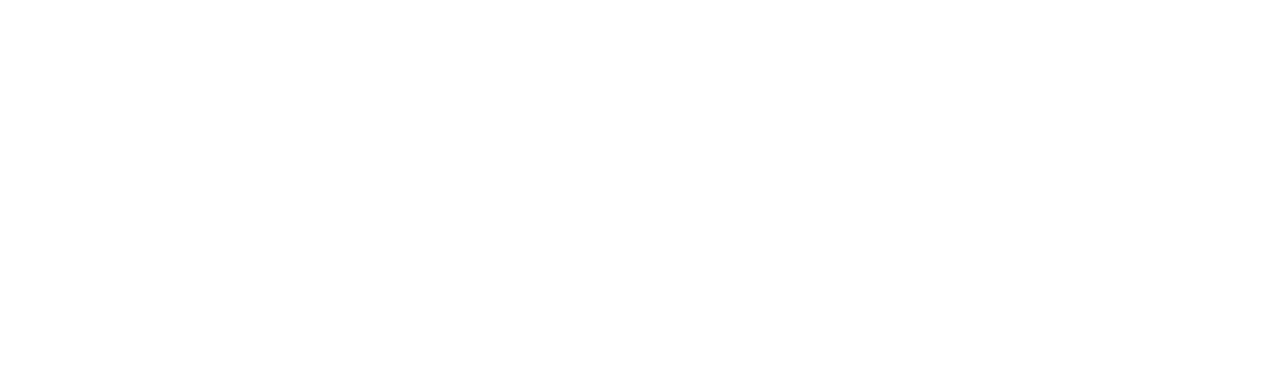
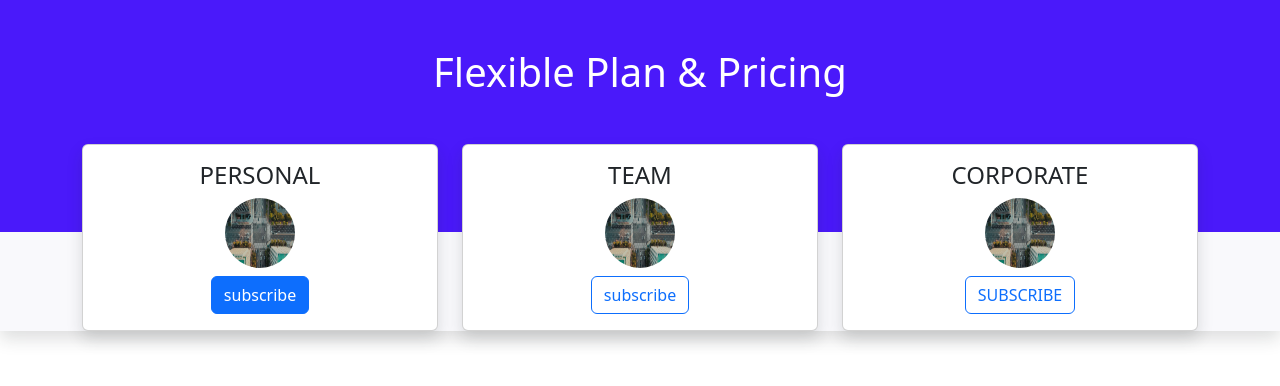
Before and after one commit to Pankaj-Str/khojo24, a plain HTML site: page Service.html in a window 1280 px wide. Drawn offline with Linux system fonts and the light colour scheme.

Commit message:
update service page

```diff
--- a/Service.html
+++ b/Service.html
@@ -1,14 +1,71 @@
 <!DOCTYPE html>
 <html lang="en">
+
 <head>
     <meta charset="UTF-8">
     <meta http-equiv="X-UA-Compatible" content="IE=edge">
     <meta name="viewport" content="width=device-width, initial-scale=1.0">
     <title>Document</title>
-    <link href="assets/bootstrap/css/bootstrap.min.css" rel="stylesheet" integrity="sha384-GLhlTQ8iRABdZLl6O3oVMWSktQOp6b7In1Zl3/Jr59b6EGGoI1aFkw7cmDA6j6gD" crossorigin="anonymous">
-    <script src="assets/bootstrap/js/bootstrap.bundle.min.js" integrity="sha384-w76AqPfDkMBDXo30jS1Sgez6pr3x5MlQ1ZAGC+nuZB+EYdgRZgiwxhTBTkF7CXvN" crossorigin="anonymous"></script>
-</head>
+    <link href="assets/bootstrap/css/bootstrap.min.css" rel="stylesheet"
+        integrity="sha384-GLhlTQ8iRABdZLl6O3oVMWSktQOp6b7In1Zl3/Jr59b6EGGoI1aFkw7cmDA6j6gD"
+         crossorigin="anonymous">
+    <script src="assets/bootstrap/js/bootstrap.bundle.min.js"
+        integrity="sha384-w76AqPfDkMBDXo30jS1Sgez6pr3x5MlQ1ZAGC+nuZB+EYdgRZgiwxhTBTkF7CXvN"
+        crossorigin="anonymous"></script>
+
+ </head>
+
 <body>
 
+    <div class=" container-fluid main-section shadow" style="background: linear-gradient(#4a19fa 70%,
+     #f9f9fc 30%);">
+
+        <div class="container text-center mt-0 ">
+            <div class="mb-5">
+            <h1 class=" text-white text-capitalize pt-5">flexible plan & pricing </h1>
+            <p class=" text-white">
+
+            </p>
+        </div>
+            <div class="row">
+
+                <div class="col-md-4 col-sm-4">
+                    <div class="card shadow">
+                        <div class="card-body">
+                            <h4 class="card-title text-uppercase">personal</h4>
+                            <img src="./assets/img/bg-mobile-fallback.jpg" class="card-img
+                            rounded-circle mb-2  " alt="..." style="width: 70px; height: 70px;"><br>
+
+                            <a href="#" class="btn btn-outline-primary active  text-
+                             uppercase">subscribe</a>
+                        </div>
+                    </div>
+                </div>
+                <div class="col-md-4 col-sm-4">
+                    <div class="card shadow ">
+                        <div class="card-body">
+                            <h4 class="card-title text-uppercase">team</h4>
+                            <img src="./assets/img/bg-mobile-fallback.jpg" class="card-img
+                             rounded-circle mb-2" alt="..." style="width: 70px; height: 70px;"><br>
+                            <a href="#" class="btn btn-outline-primary   text-
+                              uppercase">subscribe</a>
+
+                        </div>
+                    </div>
+                </div>
+                <div class="col-md-4 col-sm-4">
+                    <div class="card shadow">
+                        <div class="card-body">
+                            <h4 class="card-title text-uppercase">corporate</h4>
+                            <img src="./assets/img/bg-mobile-fallback.jpg" class="card-img
+                            rounded-circle mb-2" alt="..." style="width: 70px; height: 70px;"/><br>
+                            <a href="#" class="btn btn-outline-primary   text-uppercase">subscribe</a>
+                        </div>
+                    </div>
+                </div>
+
+            </div>
+
 </body>
+
 </html>
```
